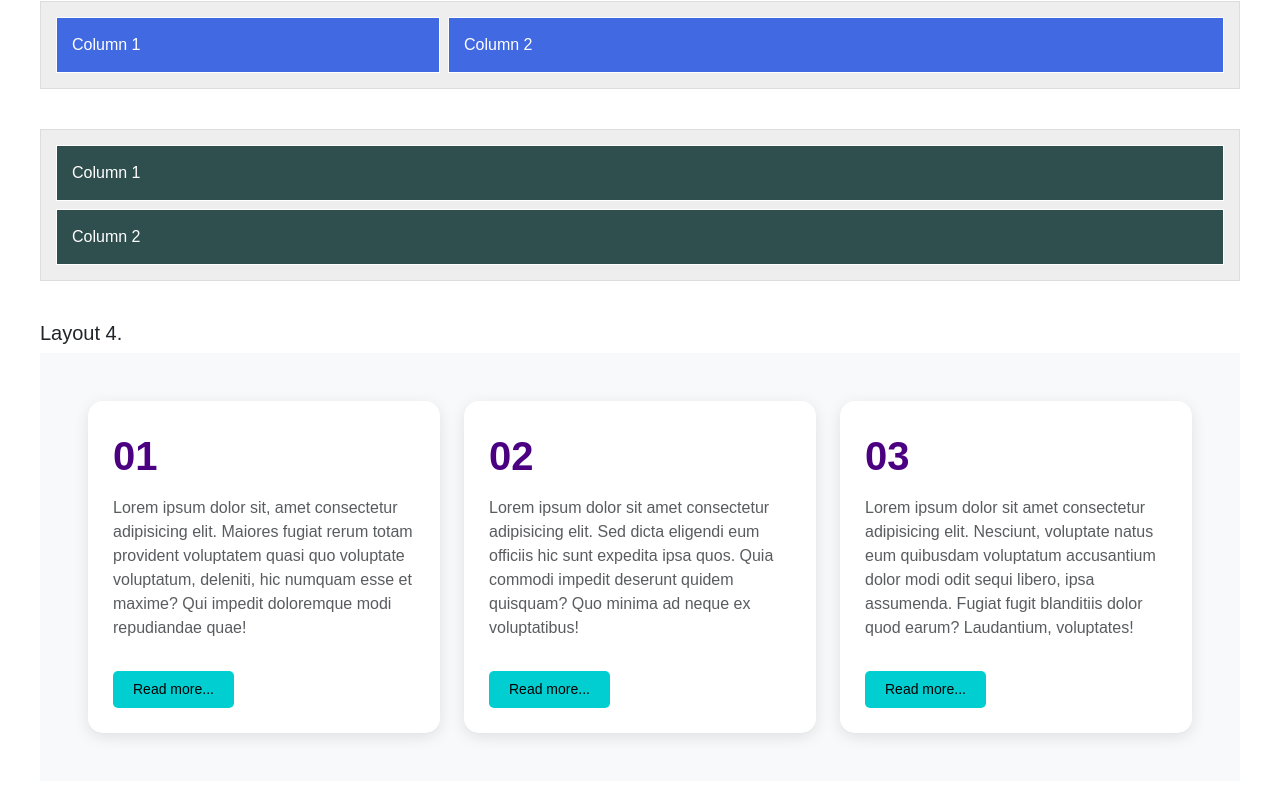
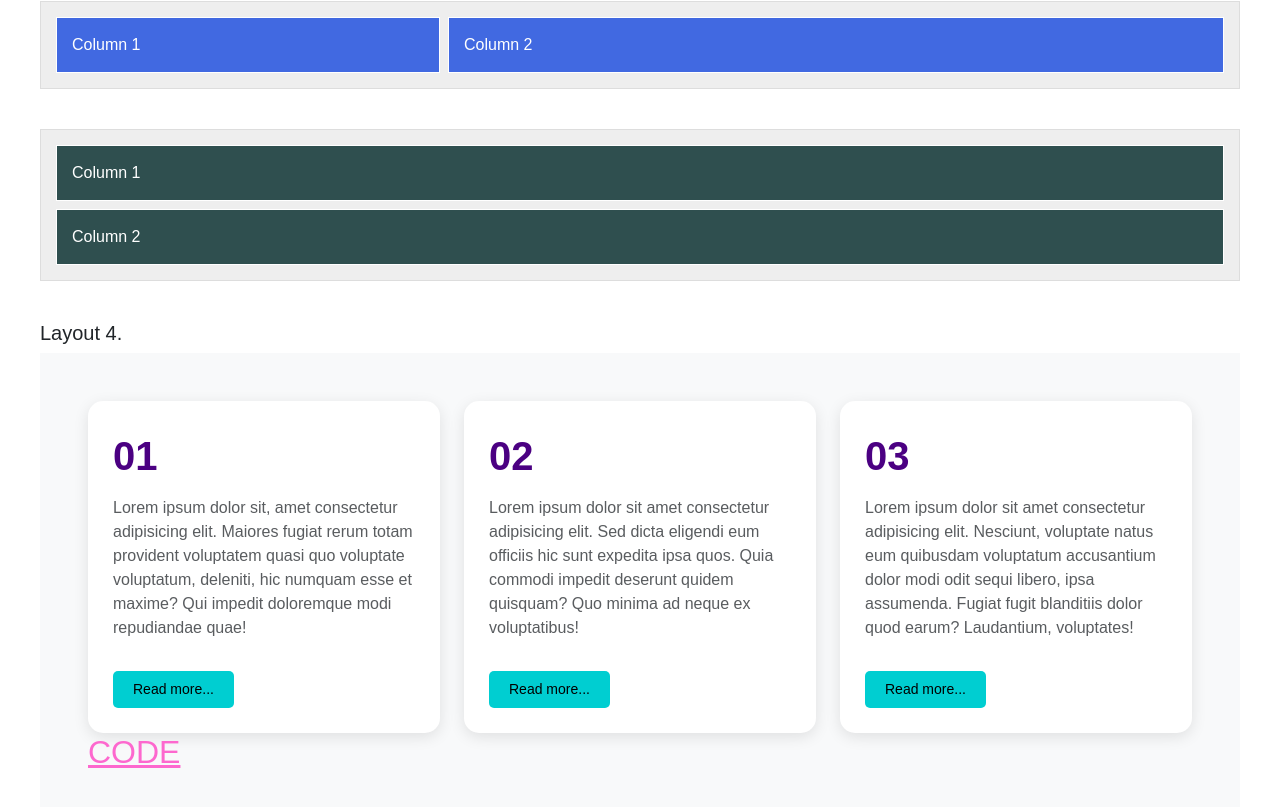
Before and after one commit to ziyalalya/wansiportfolio, a plain HTML site: page FINALS/task3 bootstrap.html in a window 1280 px wide. Shown: the part 887-1694 px from the top of the page. Drawn offline with nearby package versions, Linux system fonts and the light colour scheme.

Commit message:
Update task3 bootstrap.html

```diff
--- a/FINALS/task3 bootstrap.html
+++ b/FINALS/task3 bootstrap.html
@@ -202,6 +202,6 @@
                 </div>
             </div>
         </div>
-
+<a style="color: rgb(253, 104, 206);" href="/FINALS/codebootstrap.png" ><h2>CODE</h2></a>
 </body>
 </html>
```
